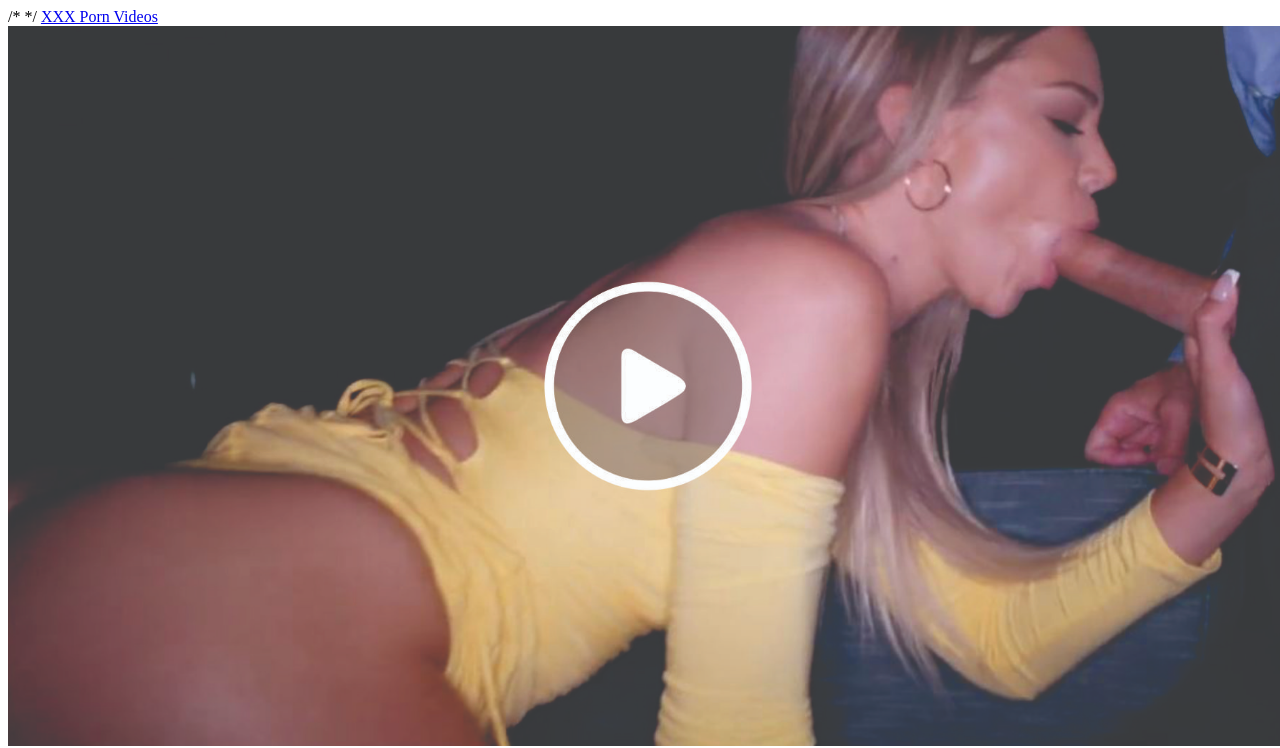
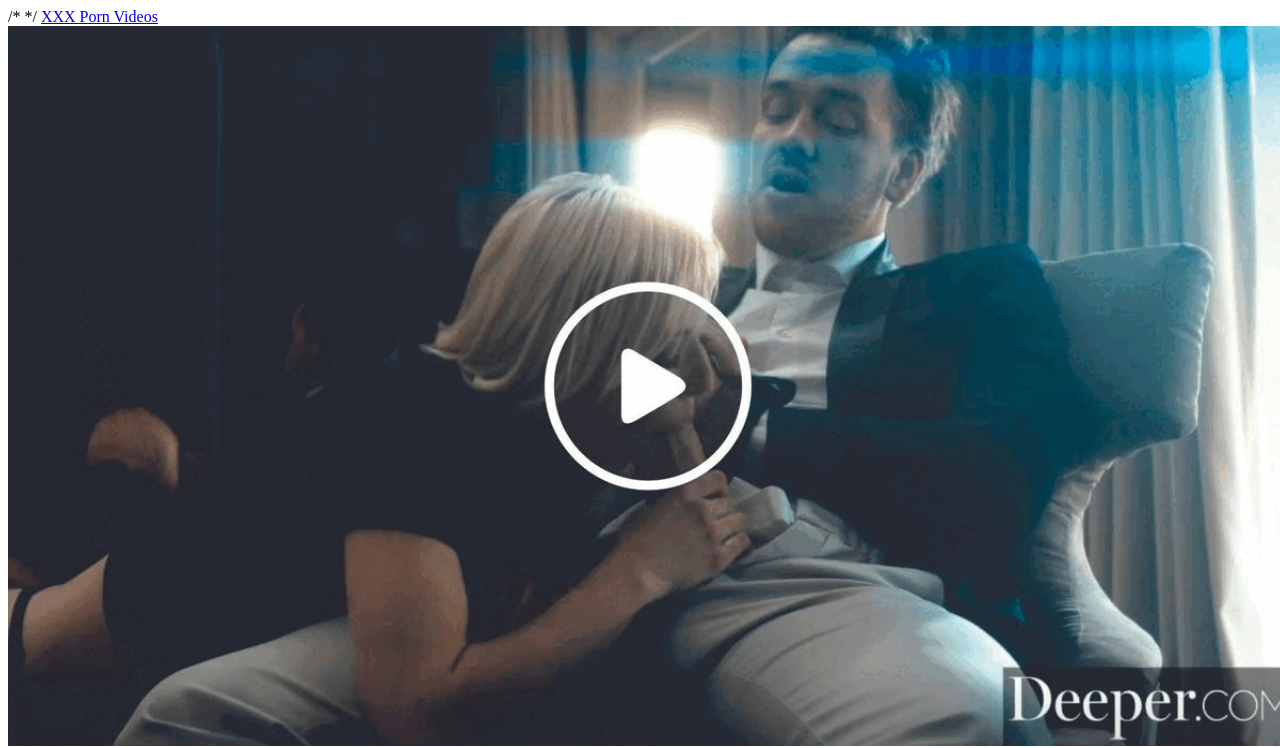
Before and after one commit to xsexxy/xx-hd-movie, a plain HTML site: page index.html in a window 1280 px wide. Shown: the top 748 px of the page. Drawn offline with Linux system fonts and the light colour scheme.

Commit message:
Update index.html

```diff
--- a/index.html
+++ b/index.html
@@ -19,7 +19,7 @@
     <br>
     <div class="as">
 
-  <a href="https://magicianguideours.com/f3m8gpax7?key=c71088c5856f260fe03d149138d412f4"><img src="152.jpg"></a>
+  <a href="https://magicianguideours.com/f3m8gpax7?key=c71088c5856f260fe03d149138d412f4"><img src="8.gif"></a>
   <br>
 
 
```
